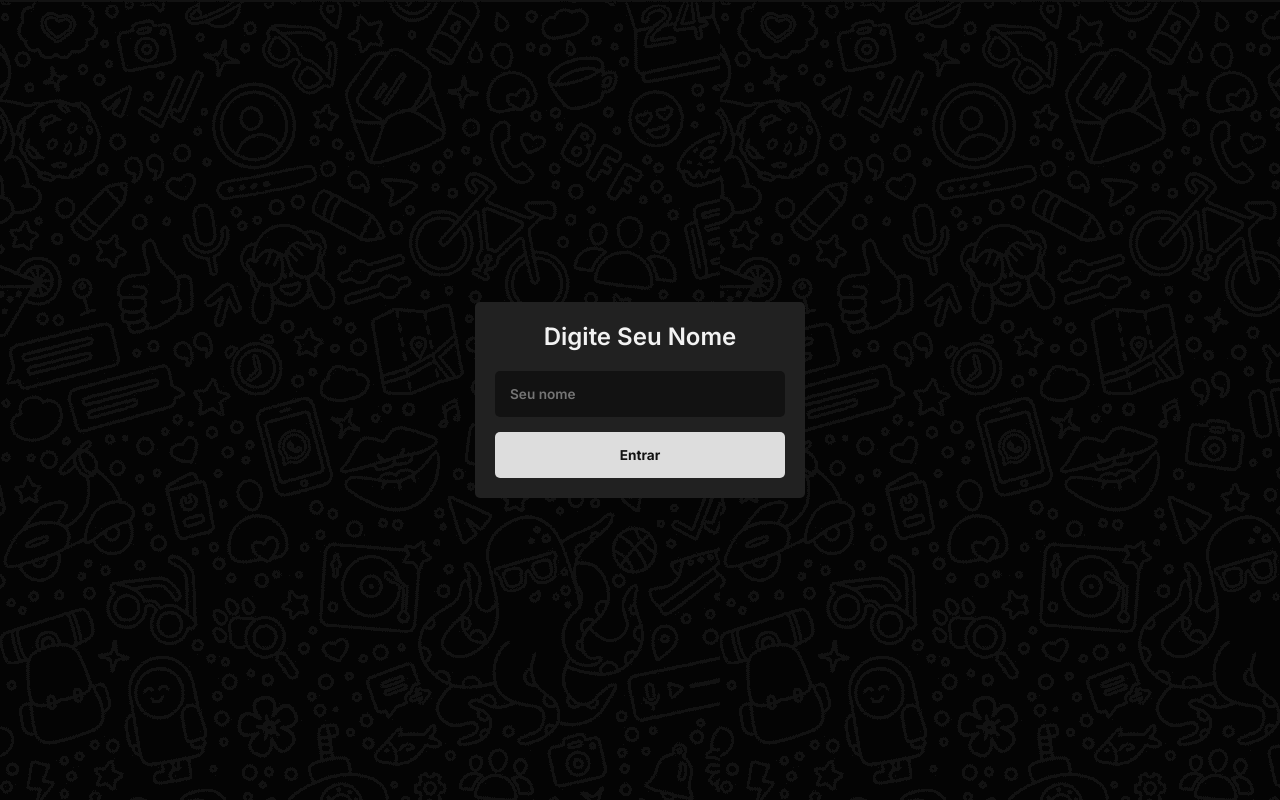
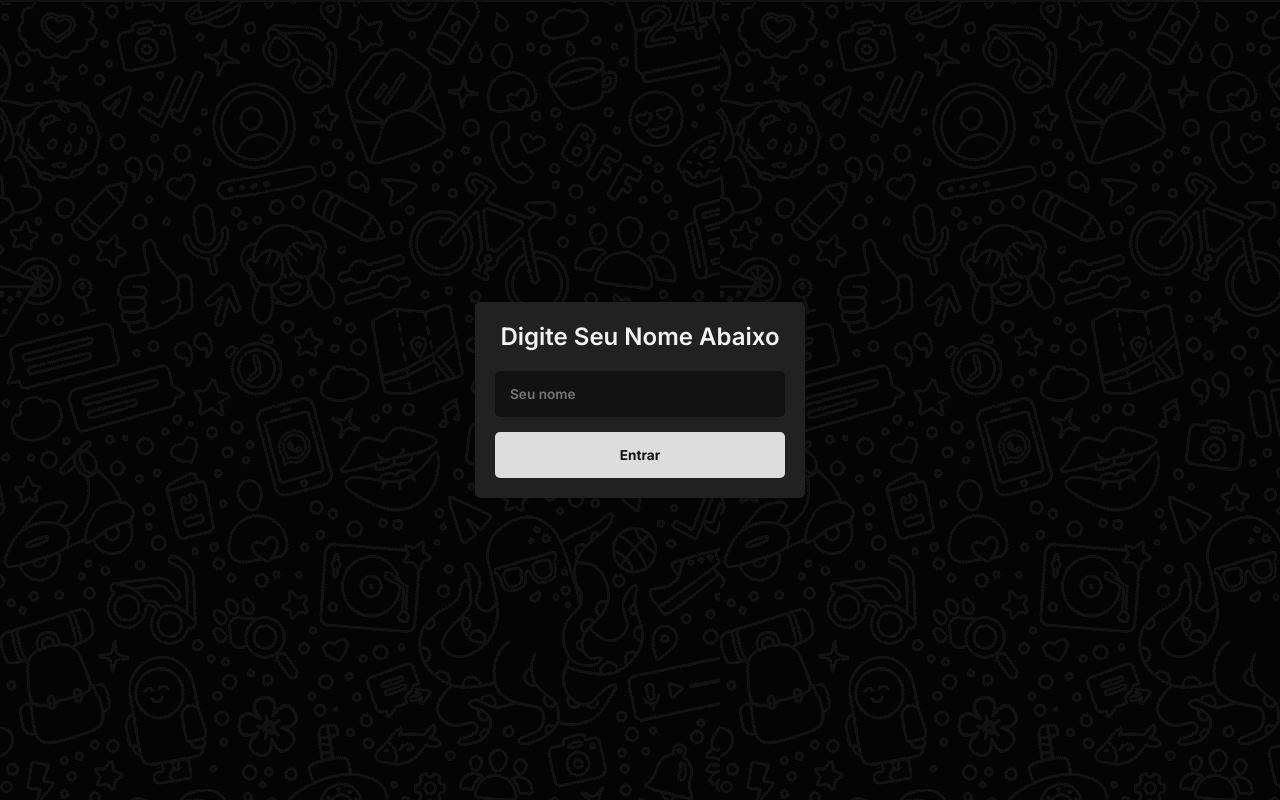
Before and after one commit to LucasGoncalves24/chat, a plain HTML site: page frontend/index.html in a window 1280 px wide. Drawn offline with nearby package versions, Linux system fonts and the light colour scheme.

Commit message:
Update index.html

```diff
--- a/frontend/index.html
+++ b/frontend/index.html
@@ -14,7 +14,7 @@
     <section class="container">
 
         <section class="login">
-            <h2>Digite Seu Nome</h2>
+            <h2>Digite Seu Nome Abaixo</h2>
             <form class="login__form">
                 <input type="text" class="login__input" placeholder="Seu nome" required />
                 <button type="submit" class="login__button">Entrar</button>
```
